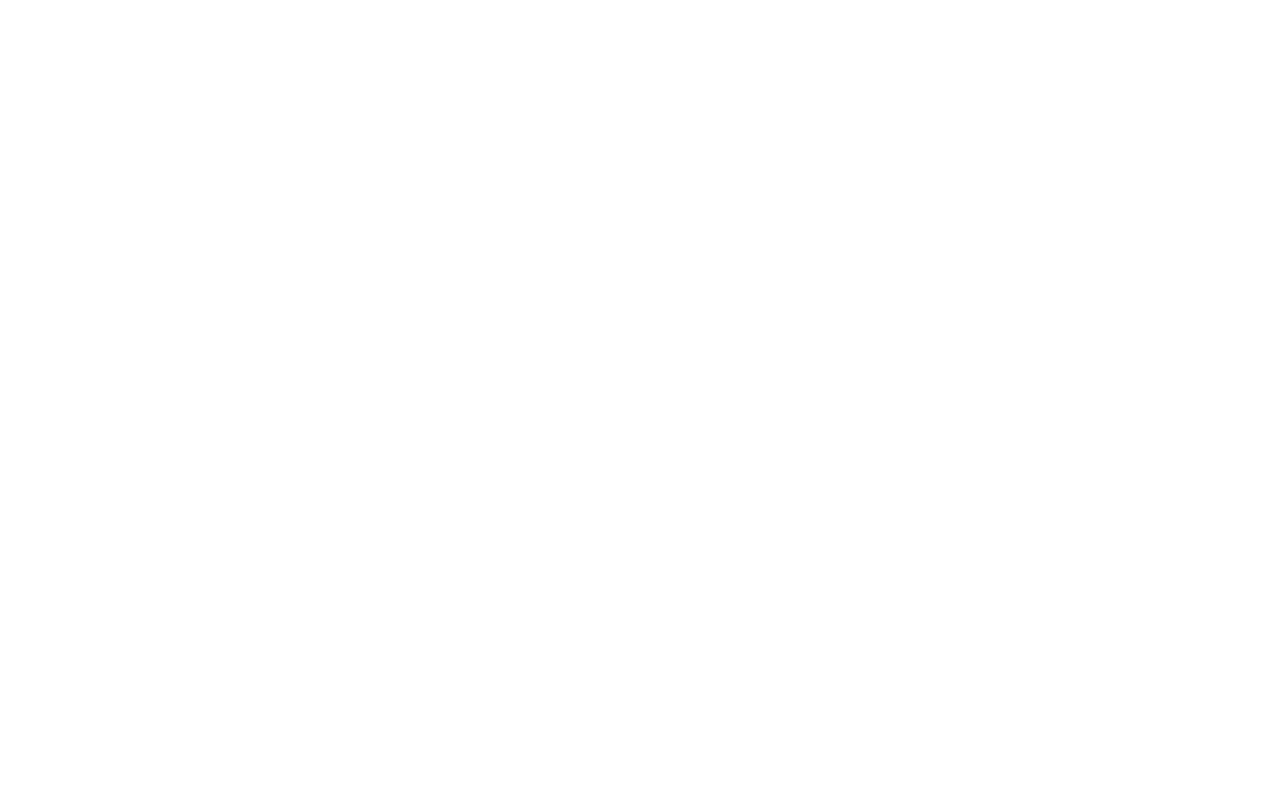
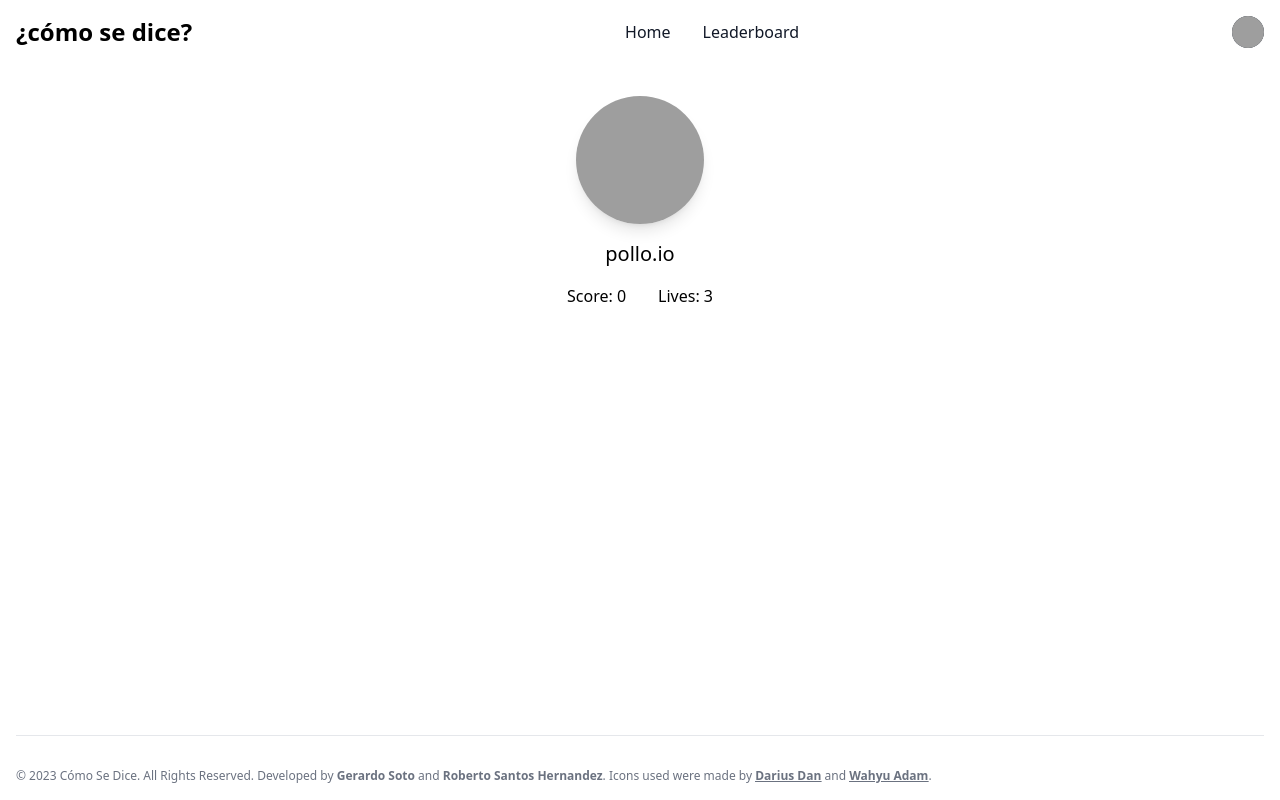
Before and after one commit to santoshernandezr/como-se-dice, a React (Create React App) app: page /normalgamemode in a window 1280 px wide. Before the commit this address had no page. Built offline with nearby package versions, Linux system fonts and the light colour scheme; grey boxes are pictures that could not be loaded.

Commit message:
Created the base for the Normal game mode page, added it to the routes, and routed it in the modal.

```diff
--- a/src/components/SinglePlayerCard.jsx
+++ b/src/components/SinglePlayerCard.jsx
@@ -54,15 +54,17 @@
                         {/* Modal body */}
                         <div className="p-4 md:p-5">
                             <ul className="space-y-4 mb-4">
+
                                 <li>
                                     {/* Normal game mode option. When clicked user should be redirected to the normal game page. */}
-                                    <a href="placeholder" className="inline-flex items-center justify-center w-full p-5 text-gray-900 bg-white border border-gray-200 rounded-lg cursor-pointer dark:hover:text-gray-300 dark:border-gray-500 dark:peer-checked:text-blue-500 peer-checked:border-blue-600 peer-checked:text-blue-600 hover:text-gray-900 hover:bg-gray-100 dark:text-white dark:bg-gray-600 dark:hover:bg-gray-500">
+                                    <a href="/normalgamemode" className="inline-flex items-center justify-center w-full p-5 text-gray-900 bg-white border border-gray-200 rounded-lg cursor-pointer dark:hover:text-gray-300 dark:border-gray-500 dark:peer-checked:text-blue-500 peer-checked:border-blue-600 peer-checked:text-blue-600 hover:text-gray-900 hover:bg-gray-100 dark:text-white dark:bg-gray-600 dark:hover:bg-gray-500">
                                         <div className="block">
                                             <p className="w-full text-lg font-semibold">Normal mode</p>
                                             <p className="w-full text-xs text-gray-500 dark:text-gray-400">Get 10 word correct without running out of lives!</p>
                                         </div>
                                     </a>
                                 </li>
+
                                 <li>
                                     {/* Timed game mode option. When clicked user should be redirected to the timed game page. */}
                                     <a href="placeholder" className="inline-flex items-center justify-center w-full p-5 text-gray-900 bg-white border border-gray-200 rounded-lg cursor-pointer dark:hover:text-gray-300 dark:border-gray-500 dark:peer-checked:text-blue-500 peer-checked:border-blue-600 peer-checked:text-blue-600 hover:text-gray-900 hover:bg-gray-100 dark:text-white dark:bg-gray-600 dark:hover:bg-gray-500">
@@ -72,6 +74,7 @@
                                         </div>
                                     </a>
                                 </li>
+
                             </ul>
                         </div>
 
--- a/src/pages/App.js
+++ b/src/pages/App.js
@@ -4,6 +4,7 @@
 // These are all the pages that will be used for the game. All the files that are in ./pages should be here as well.
 import MainMenu from './MainMenu';
 import ComoSeDiceMenu from './ComoSeDiceMenu';
+import NormalGameMode from './NormalGameMode';
 
 const App = () => {
   return (
@@ -11,6 +12,7 @@
         <Routes>
            <Route path="/" element={<MainMenu />} />
            <Route path="/comosedice" element={<ComoSeDiceMenu />} />
+           <Route path="/normalgamemode" element={<NormalGameMode/>} />
         </Routes>
      </>
   );
--- /dev/null
+++ b/src/pages/NormalGameMode.js
@@ -0,0 +1,43 @@
+import '../css/App.css';
+import Mario from '../images/mario.png';
+
+import HomeNavigationBar from '../components/NavigationBar.jsx';
+import Footer from '../components/Footer.jsx';
+
+/**
+ * Normal game mode page. This page will consist of the navigation bar, the users information, so their
+ * avatar image, score and lives count, the word they have to guess, and a text box in which they can
+ * input their guess.
+ *
+ * @returns Normal game mode page.
+ */
+function NormalGameMode() {
+  return (
+    <div className='h-full'>
+
+        {/* Navigatin bar */}
+        <HomeNavigationBar />
+
+        <main>
+            {/* The users information. Users avatar, username, lives and score count. */}
+            <div className="flex flex-col items-center">
+                <div className="w-full max-w-sm ">
+                    <div className="flex flex-col items-center pb-10">
+                        <img className="w-32 h-32 mt-8 rounded-full shadow-lg" alt="" src={ Mario }></img>
+                        <h5 className="mb-0 mt-4 text-xl font-medium dark:text-black">pollo.io</h5>
+                        <div className="flex mt-2">
+                            <p id="score" className="inline-flex items-center px-4 py-2 text-m font-medium text-center dark:text-black">Score: 0</p>
+                            <p id="numberOfLives" className="inline-flex items-center px-4 py-2 text-m font-medium text-center dark:text-black">Lives: 3</p>
+                        </div>
+                    </div>
+                </div>
+            </div>
+        </main>
+
+        {/* Footer of the page */}
+        <Footer />
+    </div>
+  );
+}
+
+export default NormalGameMode;
```
